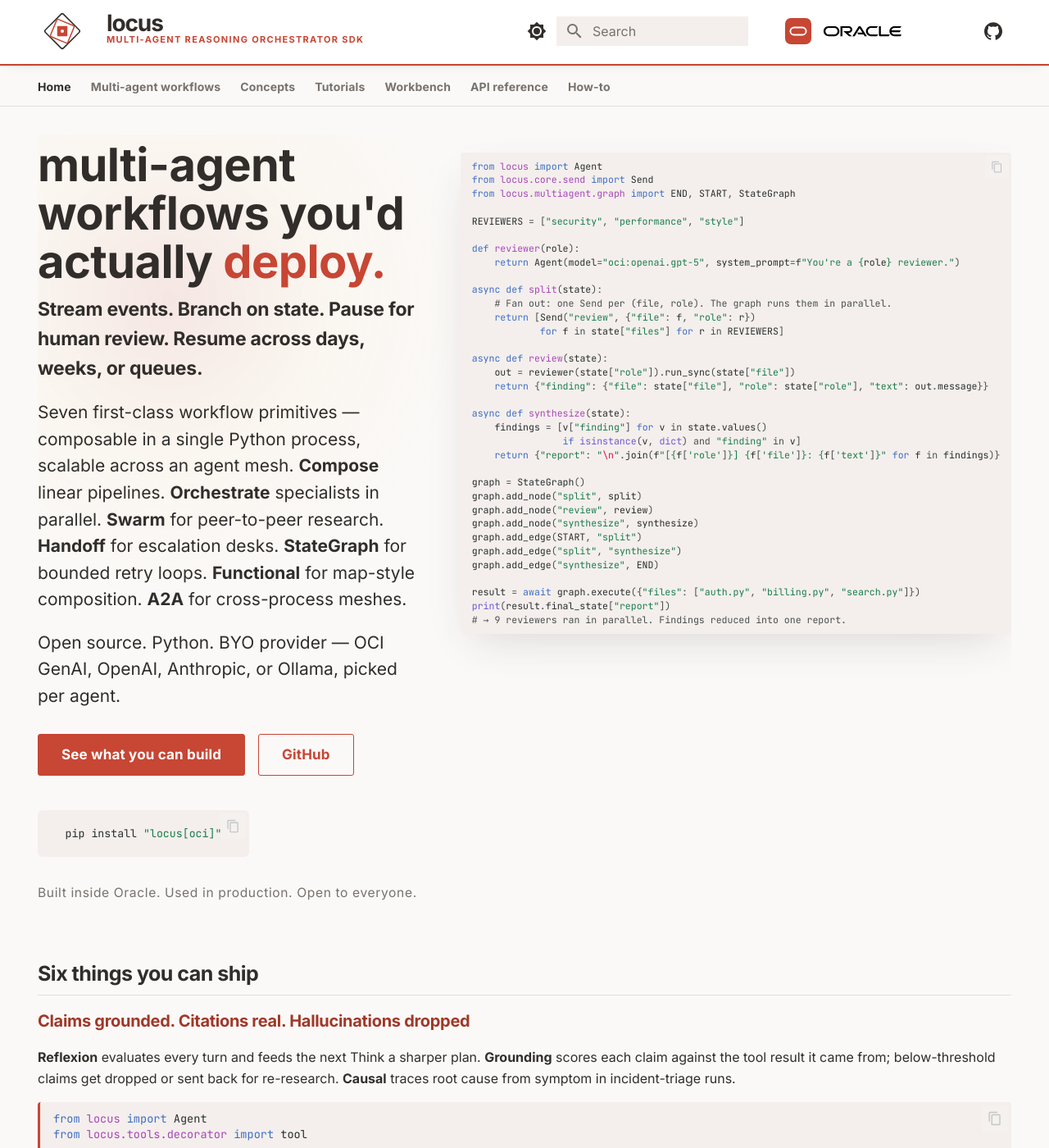
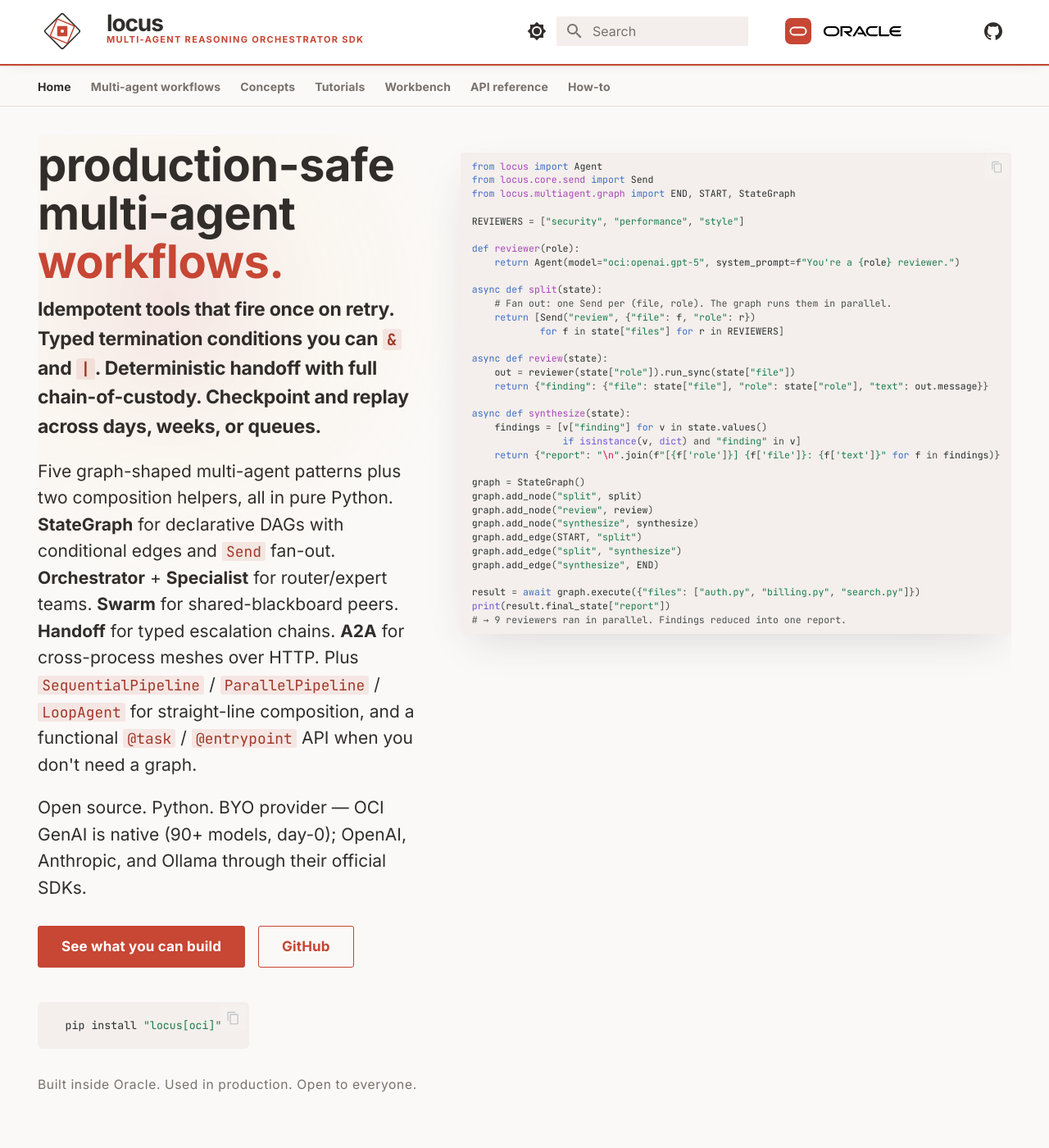
Before and after one commit to oracle-samples/locus, an MkDocs documentation site: the page built from docs/index.md, in a window 1280 px wide and 1400 px high. Shown: the whole window at 82% size. Built offline with MkDocs 1.6.1 and Material for MkDocs 9.7.7, drawn with Linux system fonts in a browser that asks for light colours.

```diff
--- a/docs/index.md
+++ b/docs/index.md
@@ -7,20 +7,23 @@ hide:
 <div class="locus-hero" markdown>
 <div class="locus-hero__copy" markdown>
 
-# Multi-agent workflows you'd actually <span class="accent">deploy.</span>
+# Production-safe multi-agent <span class="accent">workflows.</span>
 
-**Stream events. Branch on state. Pause for human review.
-Resume across days, weeks, or queues.**
+**Idempotent tools that fire once on retry. Typed termination
+conditions you can `&` and `|`. Deterministic handoff with full
+chain-of-custody. Checkpoint and replay across days, weeks, or queues.**
 
-Seven first-class workflow primitives — composable in a single Python
-process, scalable across an agent mesh. **Compose** linear pipelines.
-**Orchestrate** specialists in parallel. **Swarm** for peer-to-peer
-research. **Handoff** for escalation desks. **StateGraph** for bounded
-retry loops. **Functional** for map-style composition. **A2A** for
-cross-process meshes.
+Five graph-shaped multi-agent patterns plus two composition helpers,
+all in pure Python. **StateGraph** for declarative DAGs with conditional
+edges and `Send` fan-out. **Orchestrator** + **Specialist** for
+router/expert teams. **Swarm** for shared-blackboard peers. **Handoff**
+for typed escalation chains. **A2A** for cross-process meshes over HTTP.
+Plus `SequentialPipeline` / `ParallelPipeline` / `LoopAgent` for
+straight-line composition, and a functional `@task` / `@entrypoint`
+API when you don't need a graph.
 
-Open source. Python. BYO provider — OCI GenAI, OpenAI, Anthropic, or
-Ollama, picked per agent.
+Open source. Python. BYO provider — OCI GenAI is native (90+ models,
+day-0); OpenAI, Anthropic, and Ollama through their official SDKs.
 
 [See what you can build](#six-things-you-can-ship){ .md-button .md-button--primary }
 [GitHub](https://github.com/oracle-samples/locus){ .md-button }
```
Also changed, not shown: README.md (+25 -7 lines), 3 other files.
